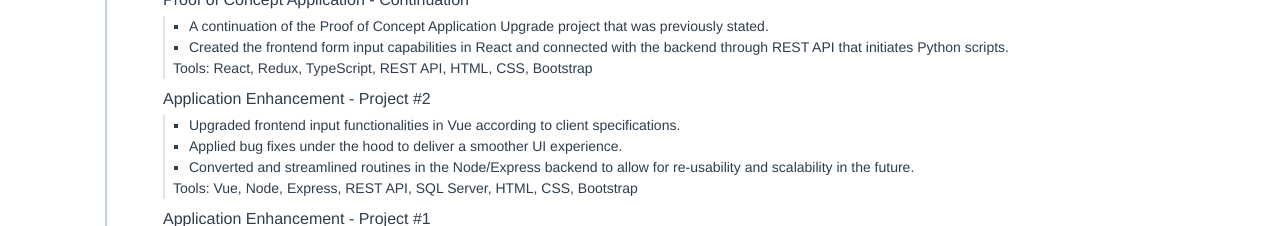
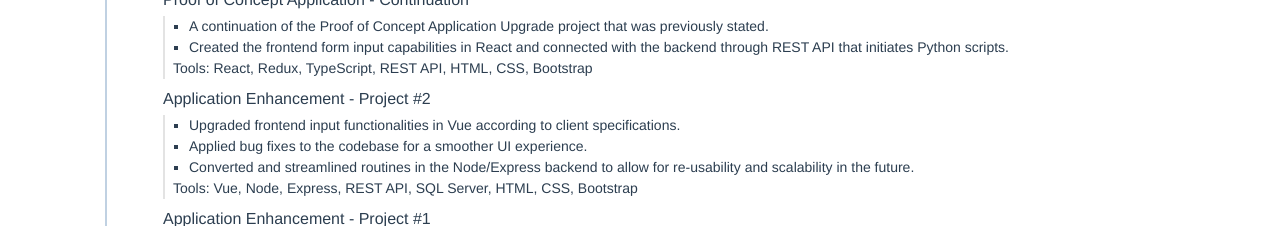
Before and after one commit to vrif/vrif.github.io, a Vue app: page /#/resume in a window 1280 px wide. Shown: the part 1020-1246 px from the top of the page. Built offline with nearby package versions, Linux system fonts and the light colour scheme.

Commit message:
Tweak resume wording

```diff
--- a/src/assets/resume.ts
+++ b/src/assets/resume.ts
@@ -44,7 +44,7 @@
             title: "Application Enhancement - Project #2",
             description: [
                 "Upgraded frontend input functionalities in Vue according to client specifications.",
-                "Applied bug fixes under the hood to deliver a smoother UI experience.",
+                "Applied bug fixes to the codebase for a smoother UI experience.",
                 "Converted and streamlined routines in the Node/Express backend to allow for re-usability and scalability in the future."
               ],
             tags: ["Software Engineering"],
```
